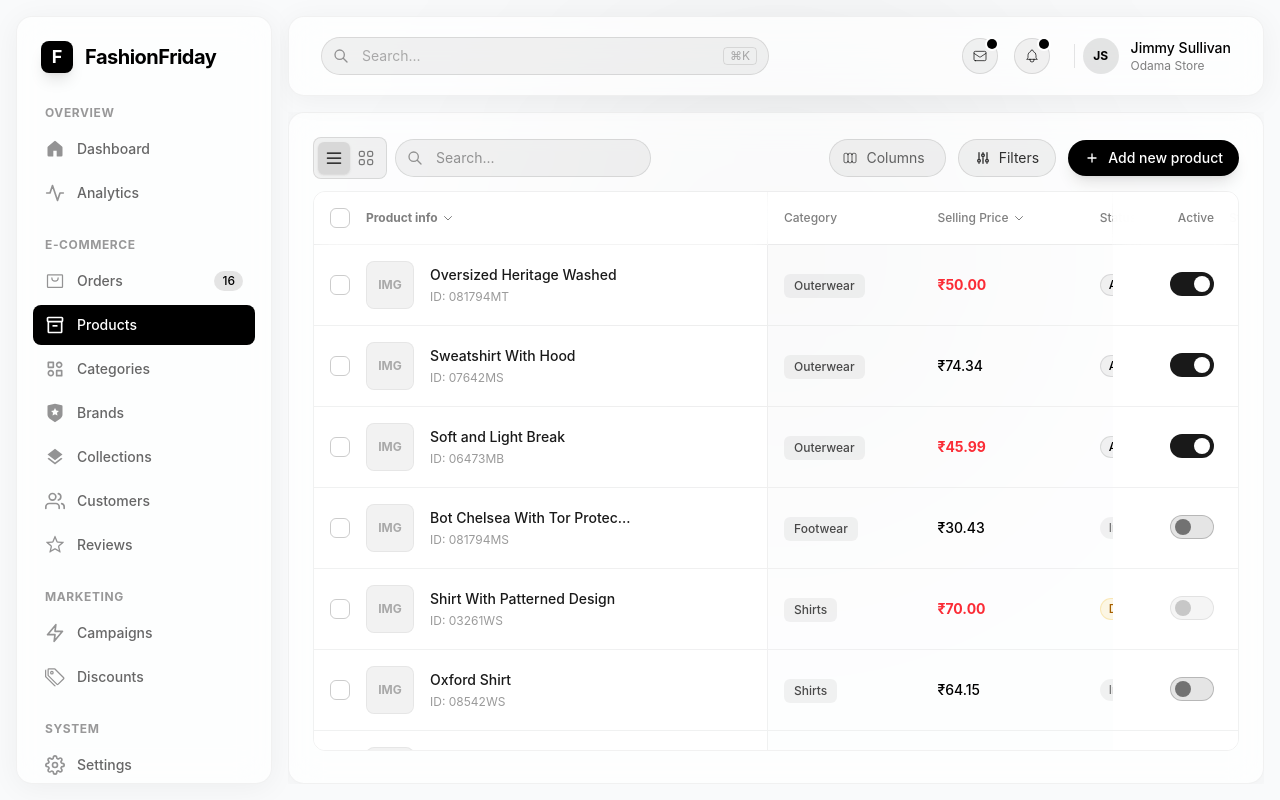
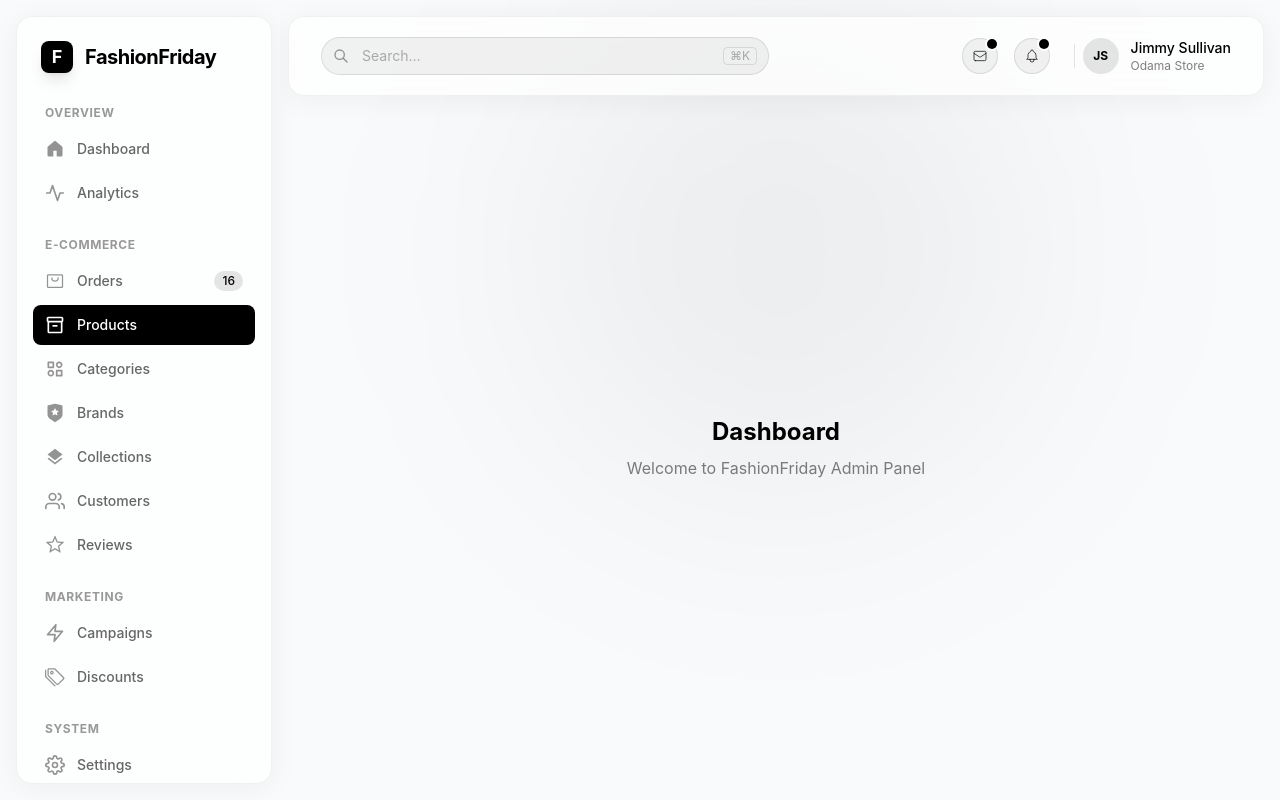
Before and after one commit to FashionFriday-tech/platform, a Next.js app in the folder apps/admin/: page / in a window 1280 px wide. Built offline with nearby package versions, Linux system fonts and the light colour scheme.

Commit message:
Update page.tsx

```diff
--- a/apps/admin/src/app/page.tsx
+++ b/apps/admin/src/app/page.tsx
@@ -1,9 +1,12 @@
-import { ProductListView } from "@/features/products";
+// Dashboard Placeholder
 
 export default function Home() {
   return (
-    <div className="w-full h-full flex flex-col min-h-0">
-      <ProductListView />
+    <div className="w-full h-full flex items-center justify-center min-h-0">
+      <div className="text-center">
+        <h1 className="text-2xl font-bold mb-2">Dashboard</h1>
+        <p className="text-black/50 dark:text-white/50">Welcome to FashionFriday Admin Panel</p>
+      </div>
     </div>
   );
 }
```
